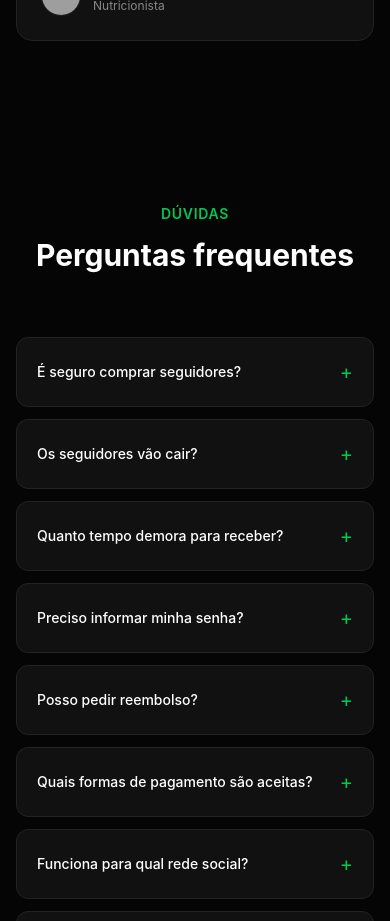
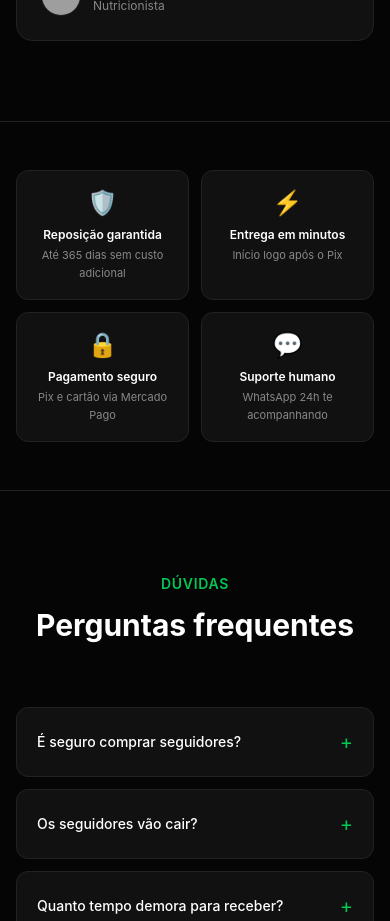
Before and after one commit to brxnv21/Volt-Agencia, a Next.js app: page / in a window 390 px wide. Shown: the part 6780-7701 px from the top of the page. Built offline with nearby package versions, Linux system fonts and the light colour scheme; grey boxes are pictures that could not be loaded.

Commit message:
Track WhatsApp clicks as Contact event, trust badges, descriptive cash flow v2

```diff
--- a/src/app/caixa/page.tsx
+++ b/src/app/caixa/page.tsx
@@ -18,6 +18,8 @@ const CATEGORIES: Record<string, { icon: string; color: string }> = {
   'PIX': { icon: '⚡', color: 'text-green-400' },
   'Cartão': { icon: '💳', color: 'text-yellow-400' },
   'Saldo Inicial': { icon: '💰', color: 'text-green-300' },
+  'Aporte': { icon: '💵', color: 'text-emerald-300' },
+  'Venda': { icon: '🤝', color: 'text-green-400' },
   'Recarga Turbo': { icon: '🔄', color: 'text-purple-300' },
   'Withdrawal': { icon: '🏦', color: 'text-orange-400' },
   'Meta Ads': { icon: '📢', color: 'text-blue-300' },
@@ -36,25 +38,49 @@ const INITIAL_ENTRIES: CashEntry[] = [
     id: 'inv-turbo-1',
     date: '2026-08-20',
     type: 'investimento',
-    description: 'Recarga Turbosociais (saldo para pedidos)',
+    description: 'Recarga Turbosociais — saldo para pedidos',
     amount: 35,
     category: 'Turbosociais',
   },
   {
-    id: 'inv-fb-1',
+    id: 'sale-site-1',
     date: '2026-08-20',
-    type: 'investimento',
-    description: 'Facebook Ads — campanha inicial (R$20/dia x 5 dias)',
-    amount: 100,
-    category: 'Facebook Ads',
+    type: 'entrada',
+    description: 'Venda site — 3.000 seguidores (Pix MP)',
+    amount: 39.9,
+    category: 'Venda',
   },
   {
     id: 'charge-fb-1',
     date: '2026-08-21',
     type: 'saida',
-    description: 'Cobrança Facebook Ads (amanhã)',
+    description: 'Cobrança cartão — Meta Ads (limite de faturamento batido)',
     amount: 30,
     category: 'Meta Ads',
+  },
+  {
+    id: 'inv-turbo-2',
+    date: '2026-08-21',
+    type: 'investimento',
+    description: 'Recarga Turbosociais — pedido 3.000 seguidores BR (venda WhatsApp)',
+    amount: 50,
+    category: 'Turbosociais',
+  },
+  {
+    id: 'sale-wa-mp-1',
+    date: '2026-08-21',
+    type: 'entrada',
+    description: 'Sobra da venda WhatsApp (3.000 BR) enviada ao Mercado Pago',
+    amount: 38.19,
+    category: 'Mercado Pago',
+  },
+  {
+    id: 'aporte-1',
+    date: '2026-08-21',
+    type: 'entrada',
+    description: 'Aporte do dono no caixa da operação',
+    amount: 49,
+    category: 'Aporte',
   },
 ]
 
@@ -78,7 +104,7 @@ export default function CaixaPage() {
   })
 
   useEffect(() => {
-    const saved = localStorage.getItem('volt_caixa_entries')
+    const saved = localStorage.getItem('volt_caixa_entries_v2')
     if (saved) {
       try {
         setEntries(JSON.parse(saved))
@@ -96,7 +122,7 @@ export default function CaixaPage() {
 
   const saveEntries = (newEntries: CashEntry[]) => {
     setEntries(newEntries)
-    localStorage.setItem('volt_caixa_entries', JSON.stringify(newEntries))
+    localStorage.setItem('volt_caixa_entries_v2', JSON.stringify(newEntries))
   }
 
   const handleLogin = (e: React.FormEvent) => {
--- a/src/app/page.tsx
+++ b/src/app/page.tsx
@@ -3,6 +3,7 @@ import Hero from '@/components/Hero'
 import Services from '@/components/Services'
 import HowItWorks from '@/components/HowItWorks'
 import Testimonials from '@/components/Testimonials'
+import TrustBadges from '@/components/TrustBadges'
 import FAQ from '@/components/FAQ'
 import CTA from '@/components/CTA'
 import Footer from '@/components/Footer'
@@ -16,6 +17,7 @@ export default function Home() {
       <Services />
       <HowItWorks />
       <Testimonials />
+      <TrustBadges />
       <FAQ />
       <CTA />
       <Footer />
--- a/src/app/success/SuccessContent.tsx
+++ b/src/app/success/SuccessContent.tsx
@@ -104,8 +104,8 @@ export default function SuccessContent({
         </div>
       </div>
 
-      <Footer />
-      <WhatsAppButton />
+      <Footer track={false} />
+      <WhatsAppButton track={false} />
     </div>
   )
 }
--- a/src/components/Footer.tsx
+++ b/src/components/Footer.tsx
@@ -1,6 +1,8 @@
 'use client'
 
-export default function Footer() {
+import { trackContact } from './MetaPixel'
+
+export default function Footer({ track = true }: { track?: boolean }) {
   const scrollTo = (id: string) => {
     if (window.location.pathname !== '/') {
       window.location.href = `/#${id}`
@@ -43,7 +45,7 @@ export default function Footer() {
             <h4 className="text-white font-semibold text-sm mb-4">Suporte</h4>
             <ul className="space-y-2 text-volt-muted text-sm">
               <li>
-                <a href="https://wa.me/5527996115482?text=Ol%C3%A1!%20Vim%20pelo%20site%20da%20VOLT%20Ag%C3%AAncia." target="_blank" rel="noopener noreferrer" className="hover:text-green-400 transition-colors">
+                <a href="https://wa.me/5527996115482?text=Ol%C3%A1!%20Vim%20pelo%20site%20da%20VOLT%20Ag%C3%AAncia." target="_blank" rel="noopener noreferrer" onClick={() => { if (track) trackContact('footer') }} className="hover:text-green-400 transition-colors">
                   WhatsApp
                 </a>
               </li>
--- a/src/components/MetaPixel.tsx
+++ b/src/components/MetaPixel.tsx
@@ -99,3 +99,8 @@ export function trackLead(value?: number) {
     ...(value ? { value, currency: 'BRL' } : {}),
   })
 }
+
+export function trackContact(source: string) {
+  if (typeof window === 'undefined' || !window.fbq) return
+  window.fbq('track', 'Contact', { source })
+}
--- /dev/null
+++ b/src/components/TrustBadges.tsx
@@ -0,0 +1,43 @@
+const badges = [
+  {
+    icon: '🛡️',
+    title: 'Reposição garantida',
+    desc: 'Até 365 dias sem custo adicional',
+  },
+  {
+    icon: '⚡',
+    title: 'Entrega em minutos',
+    desc: 'Início logo após o Pix',
+  },
+  {
+    icon: '🔒',
+    title: 'Pagamento seguro',
+    desc: 'Pix e cartão via Mercado Pago',
+  },
+  {
+    icon: '💬',
+    title: 'Suporte humano',
+    desc: 'WhatsApp 24h te acompanhando',
+  },
+]
+
+export default function TrustBadges() {
+  return (
+    <section className="py-12 bg-volt-darker border-y border-volt-border">
+      <div className="max-w-6xl mx-auto px-4">
+        <div className="grid grid-cols-2 md:grid-cols-4 gap-3 sm:gap-4">
+          {badges.map((b) => (
+            <div
+              key={b.title}
+              className="bg-volt-card border border-volt-border rounded-xl p-4 text-center"
+            >
+              <div className="text-2xl mb-2">{b.icon}</div>
+              <h3 className="text-white font-semibold text-xs sm:text-sm">{b.title}</h3>
+              <p className="text-volt-muted text-[11px] sm:text-xs mt-1 leading-relaxed">{b.desc}</p>
+            </div>
+          ))}
+        </div>
+      </div>
+    </section>
+  )
+}
--- a/src/components/WhatsAppButton.tsx
+++ b/src/components/WhatsAppButton.tsx
@@ -1,6 +1,8 @@
 'use client'
 
-export default function WhatsAppButton() {
+import { trackContact } from './MetaPixel'
+
+export default function WhatsAppButton({ track = true }: { track?: boolean }) {
   const phone = '5527996115482'
   const message = encodeURIComponent('Olá! Vim pelo site da VOLT Agência. Preciso de ajuda com um pedido.')
   const url = `https://wa.me/${phone}?text=${message}`
@@ -10,6 +12,7 @@ export default function WhatsAppButton() {
       href={url}
       target="_blank"
       rel="noopener noreferrer"
+      onClick={() => { if (track) trackContact('botao-flutuante') }}
       className="fixed bottom-6 right-6 z-50 group"
       aria-label="Fale conosco no WhatsApp"
     >
```
